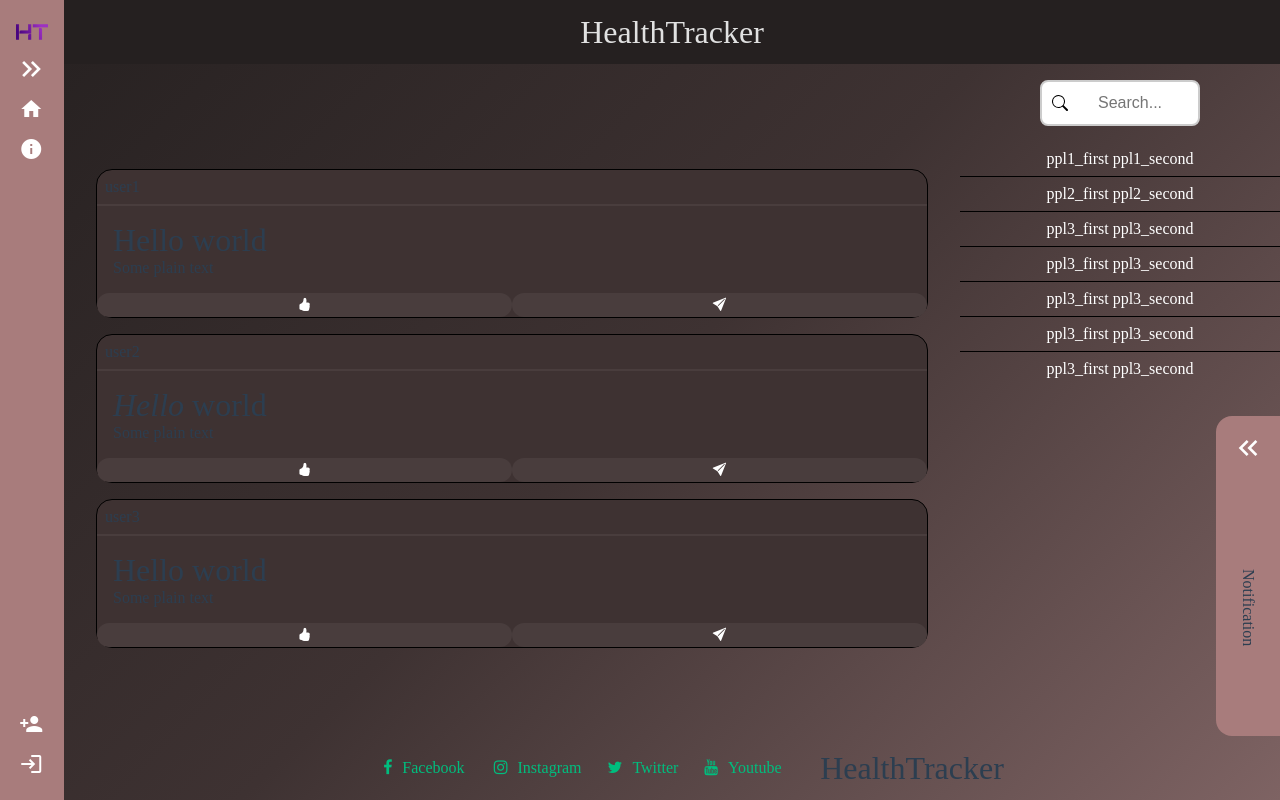
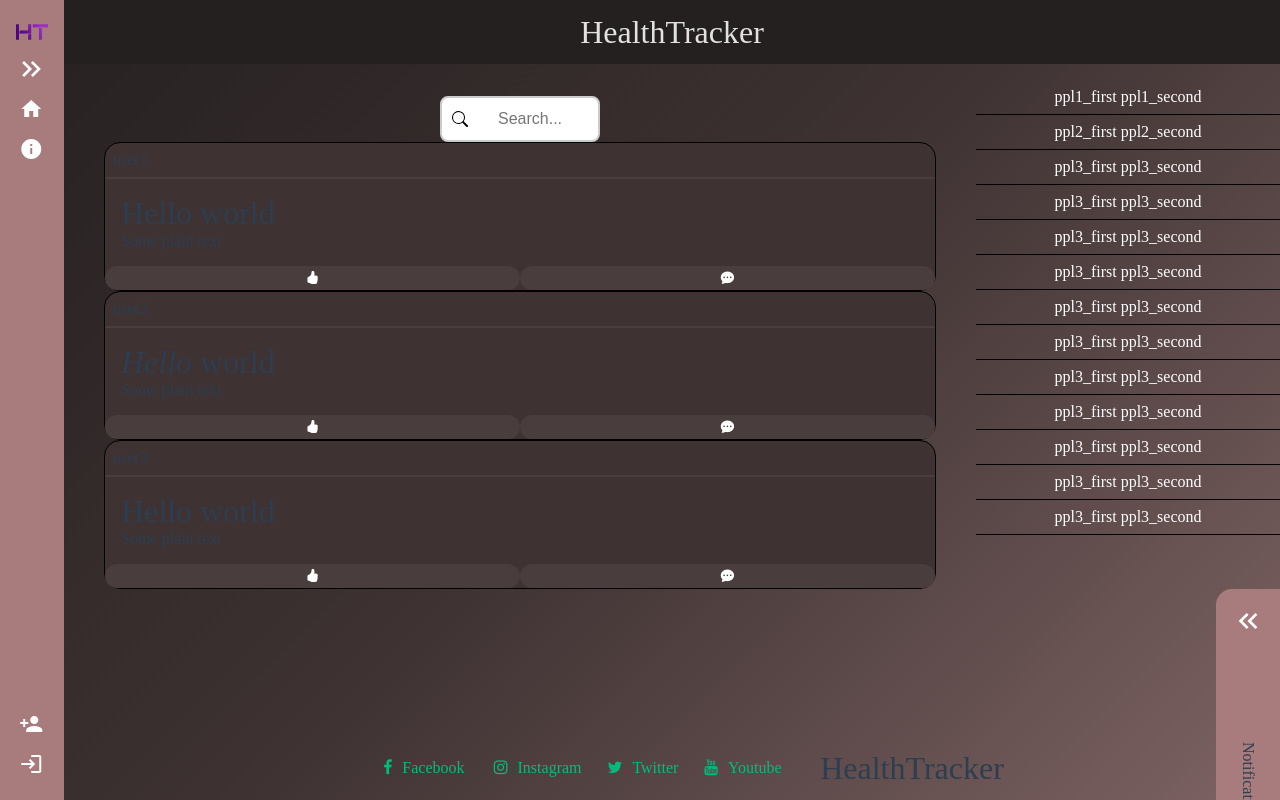
Before and after one commit to Hikareel/HealthTracker, a Vue app in the folder HealthTracker/healthtracker.client/: page /community in a window 1280 px wide. Built offline with nearby package versions, Linux system fonts and the light colour scheme; what @vueform/vueform would draw is missing.

Commit message:
Fixed main content + footer change + community

```diff
--- a/HealthTracker/healthtracker.client/src/App.vue
+++ b/HealthTracker/healthtracker.client/src/App.vue
@@ -7,38 +7,40 @@ import Header from './components/shared/header/Header.vue'
 <template>
   <div class="main">
     <Sidebar />
+    <Header title="HealthTracker" />
     <div class="content">
-      <Header title="HealthTracker" />
       <RouterView v-slot="{Component}" >
         <Transition name="fade" mode="out-in">
           <component :is="Component" class="view"/>
         </Transition>
       </RouterView>
-      <Footer />
+      <Footer class="footer"/>
     </div>
   </div>
 </template>
 
 <style lang="scss" scoped>
-  .main{
+  .main {
+  display: flex;
+  flex-direction: column;
+  min-height: 100vh;
   overflow-x: hidden;
   background: rgb(37,32,32);
   background: linear-gradient(135deg, rgba(37,32,32,1) 0%, rgba(62,50,50,1) 50%, rgba(126,99,99,1) 100%);
   background-repeat: no-repeat;
   background-attachment: fixed;
-    display: flex;
-    .content{
-      top: 0;
-      right:0;
-      margin: auto;
+
+  .content {
     display: flex;
     flex-direction: column;
-      .view{
-        width: calc(100vw - 4rem);
-        margin-left: 4rem;
+    flex: 1;
     padding-top: 4rem;
-        min-height: calc(100vh - 4rem);
+    padding-left: 4rem;
+    overflow-y: auto;
   }
+
+  .footer {
+    margin-top: auto;
   }
 }
 
--- a/HealthTracker/healthtracker.client/src/assets/community/chat.scss
+++ b/HealthTracker/healthtracker.client/src/assets/community/chat.scss
@@ -134,14 +134,22 @@
             border: none;
             width: 3.5rem;
             border-radius: 1.5rem;
-            transition: transform 0.2s ease;
+
             &:hover{
               background-color: rgb(182, 152, 152);
             }
             &:active{
               background-color: rgb(182, 152, 152);
-              transform: scale(1.2);
             }
+          }
+
+          button i {
+            display: inline-block;
+            transition: transform 0.3s ease;
+          }
+
+          button:active i {
+            transform: scale(1.5);
           }
 
           input {
--- a/HealthTracker/healthtracker.client/src/components/shared/footer/Footer.vue
+++ b/HealthTracker/healthtracker.client/src/components/shared/footer/Footer.vue
@@ -14,7 +14,6 @@ import SocialLinks from './components/SocialLinks.vue'
 <style lang="scss" scoped>
 footer {
   min-height: 4rem;
-  padding-left: 4rem;
   bottom: 0;
   right: 0;
   display: flex;
--- a/HealthTracker/healthtracker.client/src/components/views/community/Community.vue
+++ b/HealthTracker/healthtracker.client/src/components/views/community/Community.vue
@@ -1,15 +1,25 @@
 <template>
   <main class="community-page">
+
     <div class="wall">
-      <!-- POSTs -->
-      <div v-for="post in PostData">
-        <Post :item="post" />
+      <div class="wall-header">
+        <div class="search">
+          <input placeholder="Search..." class="search-input">
+        </div>
+        <div class="wall-body">
+          <!-- POSTs -->
+          <div v-for="post in PostData">
+            <Post :item="post" />
+          </div>
+        </div>
       </div>
     </div>
+
     <div class="right-content">
       <FriendsList class="list" />
       <Chat class="chat" />
     </div>
+
   </main>
 </template>
 
@@ -24,27 +34,32 @@ import { PostData } from '@/data/models/postModels';
 <style lang="scss" scoped>
 .community-page {
   display: grid;
+  grid-template-rows: auto 1fr;
   grid-template-columns: 3fr 1fr;
   justify-items: stretch;
   align-items: stretch;
 
   .wall {
-    padding-top:1rem;
+    padding-top: 1rem;
     display: flex;
     flex-direction: column;
-    gap: 1rem;
+    grid-column: 1;
     justify-content: center;
     align-items: center;
-    width: calc(100vw - 4rem - 20rem);
+
+    .wall-header{
+      //TODO
+    }
+    .wall-body{
+      //TODO
+    }
   }
 
   .right-content {
     display: flex;
     flex-direction: column;
     gap: 2rem;
-    height: calc(100vh - 8rem);
-    width: 20rem;
-    position: fixed;
+    grid-column: 2;
     right: 0;
     transition: width 0.3s ease-out;
 
@@ -54,28 +69,65 @@ import { PostData } from '@/data/models/postModels';
 
     .chat {
       flex-shrink: 0;
-      min-height: 20rem;
+
+    }
+  }
+
+  .search {
+    display: flex;
+    grid-row: 1;
+    grid-column: 1;
+    padding-top: 1rem;
+    justify-content: center;
+    align-items: center;
+    height: fit-content;
+
+    .search-input {
+      width: 10rem;
+      box-sizing: border-box;
+      border: 2px solid #ccc;
+      border-radius: 8px;
+      font-size: 16px;
+      background-color: white;
+      background-image: url('/src/assets/search.svg');
+      background-position: center left 10px;
+      background-repeat: no-repeat;
+      justify-content: center;
+      text-align: center;
+      padding: 12px 20px 12px 40px;
+      transition: width 0.4s ease-in-out;
+
+      &:focus {
+        width: 90%;
+      }
     }
   }
 
   //Do zastanowienia poniższy komentarz \/
   //1. Albo robimy jednego dużego Searchara z wyszukiwaniem znajomych i postów
   //2. Albo ukrywamy jakoś listę zanjomych i ją wysuwamy po wciśnięciu przycisku
-  @media (max-height: 590px), (max-width: 785px) {
-    .wall{
-      width: calc(100vw - 4rem - 4rem);
+  @media (max-height: 590px),
+  (max-width: 785px) {
+    .search {
+      // width: calc(100vw - 4rem - 4rem);
     }
+
+    .wall {
+      // width: calc(100vw - 4rem - 4rem);
+    }
+
     .right-content {
       justify-content: center;
       padding-top: 1rem;
       width: 4rem;
+
       .list {
         display: none;
       }
 
       .chat {
         top: 0;
-        min-height: calc(100vh - 8rem);
+        // min-height: calc(100vh - 8rem);
       }
     }
   }
--- a/HealthTracker/healthtracker.client/src/components/views/community/friends/FriendsList.vue
+++ b/HealthTracker/healthtracker.client/src/components/views/community/friends/FriendsList.vue
@@ -1,8 +1,5 @@
 <template>
     <main class="main-list">
-        <div class="search">
-            <input placeholder="Search..." class="search-input">
-        </div>
         <div class="friends-list">
             <FriendItem v-for="obj in FriendsData" :item="obj"/>
         </div>
@@ -21,27 +18,6 @@ import { FriendsData } from '@/data/models/friendModel'
     max-height: 100vh;
     overflow: hidden;
     text-align: center;
-    .search{
-        padding-top: 1rem;
-        .search-input {
-            width: 10rem;
-            box-sizing: border-box;
-            border: 2px solid #ccc;
-            border-radius: 8px;
-            font-size: 16px;
-            background-color: white;
-            background-image: url('/src/assets/search.svg');
-            background-position: center left 10px;
-            background-repeat: no-repeat;
-            justify-content: center;
-            text-align: center;
-            padding: 12px 20px 12px 40px;
-            transition: width 0.4s ease-in-out;
-            &:focus {
-                width: 90%;
-            }
-        }
-    }
     .friends-list {
         margin-top: 1rem;
         overflow-y: auto;
--- a/HealthTracker/healthtracker.client/src/components/views/community/post/post.vue
+++ b/HealthTracker/healthtracker.client/src/components/views/community/post/post.vue
@@ -13,7 +13,7 @@
           <i class="bi bi-hand-thumbs-up-fill"></i>
         </button>
         <button class="comment" @click="toggleComments">
-          <i class='bi bi-send-fill'></i>
+          <i class='bi bi-chat-dots-fill'></i>
         </button>
       </div>
       <!--Show after click-->
```
Lines whose indentation alone changed are shown as unchanged.
